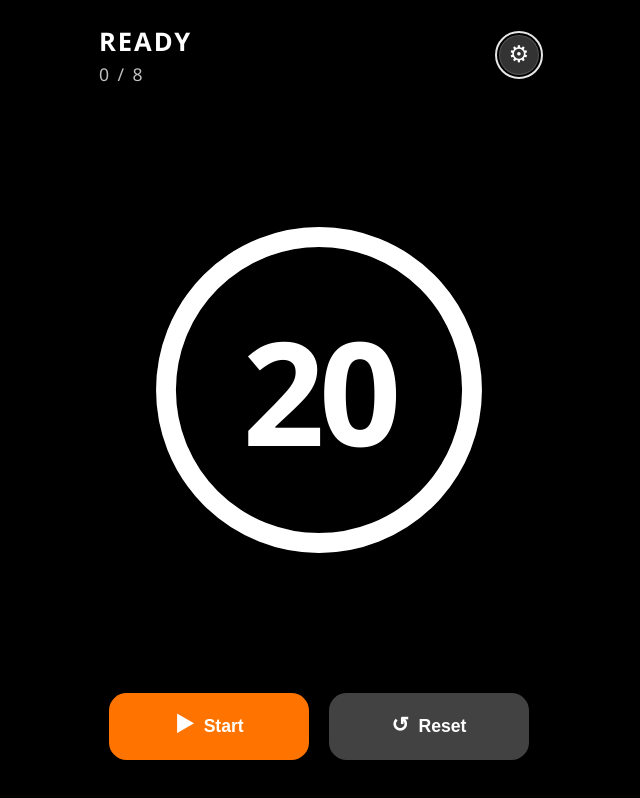
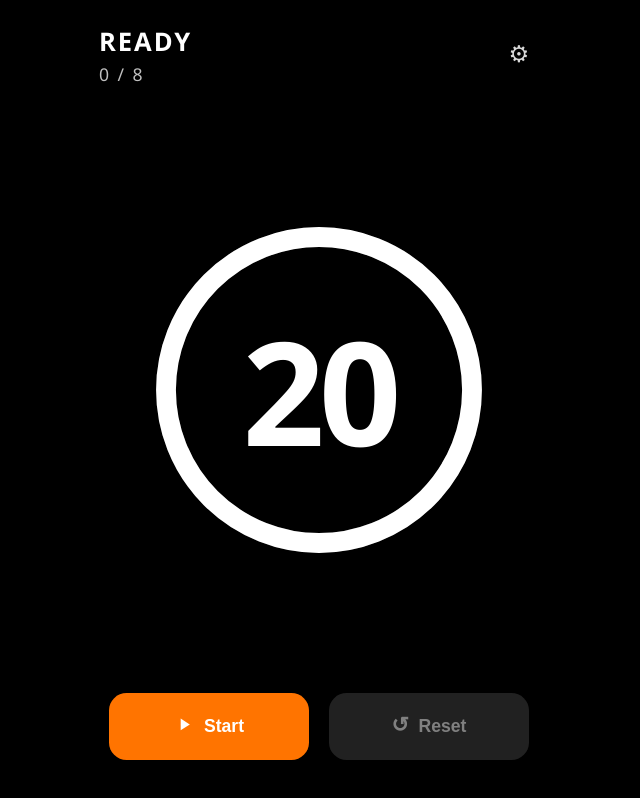
Before and after one commit to ekumaki/hiit-timer, a website built with Vite: page index.html in a window 1280 px wide. Shown: the whole page, without its empty margins (321-961 px from the left). Built offline with nearby package versions, Linux system fonts and the light colour scheme.

Commit message:
feat(ios): unlock AudioContext on first interaction and raise gain; replace emoji icons with SVG; set theme-color and manifest to black for iOS status bar

```diff
--- a/index.html
+++ b/index.html
@@ -3,7 +3,7 @@
   <head>
     <meta charset="UTF-8" />
     <meta name="viewport" content="width=device-width, initial-scale=1.0, viewport-fit=cover" />
-    <meta name="theme-color" content="#1E88E5" />
+    <meta name="theme-color" content="#000000" />
     <meta name="description" content="運動と休憩のインターバルをシンプルに管理できる HIIT タイマー" />
     <meta name="apple-mobile-web-app-capable" content="yes" />
     <meta name="apple-mobile-web-app-status-bar-style" content="black" />
--- a/src/audio.ts
+++ b/src/audio.ts
@@ -5,7 +5,7 @@ const AudioContextCtor: typeof AudioContext | undefined =
     ? (window.AudioContext || (window as typeof window & { webkitAudioContext?: typeof AudioContext }).webkitAudioContext)
     : undefined;
 
-const DEFAULT_GAIN = 0.2;
+const DEFAULT_GAIN = 0.3;
 
 const BEEP_PRESETS: Record<BeepType, { frequency: number; durationMs: number }> = {
   countdown: { frequency: 440, durationMs: 200 },
@@ -48,6 +48,14 @@ export class AudioManager {
     oscillator.stop(now + durationMs / 1000);
   }
 
+  /**
+   * iOS Safari などで、ユーザー操作直後にオーディオを解放するためのフック。
+   * 初回の pointerdown などから呼び出してください。
+   */
+  async unlock(): Promise<void> {
+    void (await this.ensureContext());
+  }
+
   private async ensureContext(): Promise<AudioContext | null> {
     if (!AudioContextCtor) {
       return null;
--- a/src/main.ts
+++ b/src/main.ts
@@ -19,19 +19,19 @@ const FIELD_CONFIG: Record<FieldKey, FieldConfig> = {
     label: 'Work',
     min: 5,
     max: 600,
-    errorMessage: '5〜600の整数で入力してください'
+    errorMessage: '5〜600秒の範囲で設定してください'
   },
   restSeconds: {
     label: 'Rest',
     min: 5,
     max: 600,
-    errorMessage: '5〜600の整数で入力してください'
+    errorMessage: '5〜600秒の範囲で設定してください'
   },
   rounds: {
     label: 'Round',
     min: 1,
     max: 50,
-    errorMessage: '1〜50の整数で入力してください'
+    errorMessage: '1〜50回の範囲で設定してください'
   }
 };
 
@@ -167,6 +167,13 @@ function initialize(): void {
     }
   });
 
+  // iOS Safari などでのオーディオ解放: 初回ユーザー操作でAudioContextを確実に初期化
+  const unlockAudio = () => {
+    document.removeEventListener('pointerdown', unlockAudio);
+    void audioManager.unlock?.();
+  };
+  document.addEventListener('pointerdown', unlockAudio, { once: true, passive: true });
+
   setMutedState(state.settings.muted);
   updateStartButtonAvailability();
 }
@@ -289,23 +296,17 @@ function updateView(snapshot: TimerSnapshot): void {
 
   const { status } = snapshot;
   if (status === 'running') {
-    ui.startIcon.textContent = '⏸';
-    ui.startIcon.style.fontSize = '1.2em';
+    ui.startIcon.innerHTML = '<svg viewBox="0 0 24 24" width="20" height="20" aria-hidden="true"><path fill="currentColor" d="M7 6h4v12H7zM13 6h4v12h-4z"/></svg>';
     ui.startLabel.textContent = 'Pause';
     ui.startButton.setAttribute('aria-label', 'Pause timer');
   } else {
-    ui.startIcon.style.fontSize = '1.1em';
-    ui.startIcon.textContent = '▶';
-    ui.startIcon.style.fontSize = '0.9em';
-    ui.startIcon.style.lineHeight = '1';
+    ui.startIcon.innerHTML = '<svg viewBox="0 0 24 24" width="20" height="20" aria-hidden="true"><path fill="currentColor" d="M8 5v14l11-7z"/></svg>';
     ui.startLabel.textContent = 'Start';
-    ui.startLabel.style.fontSize = '1.1rem';
-    ui.startLabel.style.lineHeight = '1';
     const ariaText = status === 'paused' ? 'Resume timer' : 'Start timer';
     ui.startButton.setAttribute('aria-label', ariaText);
   }
 
-  const resetEnabled = status === 'paused' || status === 'finished' || status === 'idle';
+  const resetEnabled = status === 'paused' || status === 'finished';
   ui.resetButton.disabled = !resetEnabled;
 
   setInputsDisabled(status === 'running' || status === 'paused');
@@ -744,7 +745,7 @@ function renderBaseMarkup(rootEl: HTMLElement, settings: StoredSettings): UiElem
 
   const radius = progressCircle.r.baseVal.value;
   const circumference = 2 * Math.PI * radius;
-  progressCircle.style.strokeDasharray = `${circumference}`;
+  progressCircle.style.strokeDasharray = `${circumference} ${circumference}`;
   progressCircle.style.strokeDashoffset = `${circumference}`;
 
   return {
--- a/src/style.css
+++ b/src/style.css
@@ -91,14 +91,14 @@ body {
   width: 40px;
   height: 40px;
   border-radius: 50%;
-  border: 1px solid rgba(255, 255, 255, 0.15);
-  background: rgba(255, 255, 255, 0.1);
+  border: none;
+  background: transparent;
   color: inherit;
   display: inline-flex;
   align-items: center;
   justify-content: center;
   cursor: pointer;
-  transition: background 0.2s ease, transform 0.3s ease;
+  transition: color 0.2s ease, transform 0.3s ease;
 }
 
 .gear-button span {
@@ -110,12 +110,19 @@ body {
 
 .gear-button:hover,
 .gear-button:focus-visible {
-  background: rgba(255, 255, 255, 0.2);
+  background: transparent;
+  color: rgba(255, 255, 255, 0.85);
 }
 
 .gear-button:hover span,
 .gear-button--open span {
   transform: rotate(90deg);
+}
+
+/* 設定ボタンのフォーカス枠線を非表示にする */
+.gear-button:focus,
+.gear-button:focus-visible {
+  outline: none;
 }
 
 .timer-area {
```
Also changed, not shown: public/manifest.json.
